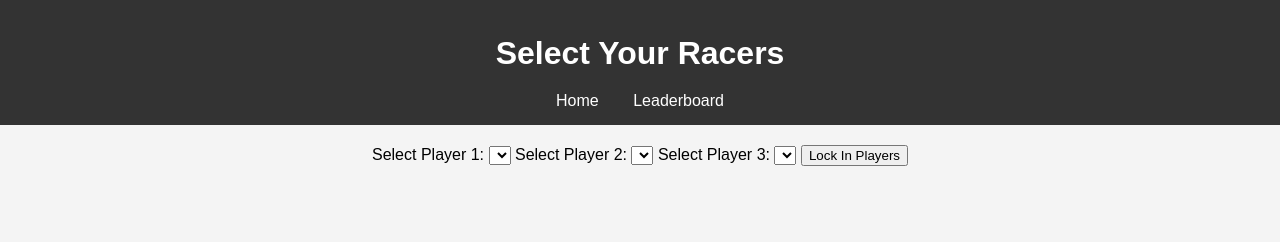
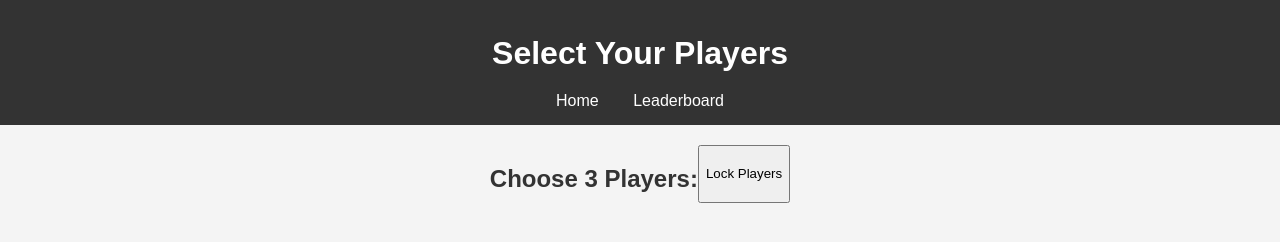
Before and after one commit to ItzPalacity/itzpalacity.github.io, a plain HTML site: page player-selection.html in a window 1280 px wide. Drawn offline with Linux system fonts and the light colour scheme.

Commit message:
Update player-selection.html

```diff
--- a/player-selection.html
+++ b/player-selection.html
@@ -3,32 +3,24 @@
 <head>
     <meta charset="UTF-8">
     <meta name="viewport" content="width=device-width, initial-scale=1.0">
-    <title>Select Players</title>
+    <title>Player Selection</title>
     <link rel="stylesheet" href="styles.css">
+    <script src="player-selection.js" defer></script>
 </head>
 <body>
     <header>
-        <h1>Select Your Racers</h1>
+        <h1>Select Your Players</h1>
         <nav>
             <a href="index.html">Home</a>
             <a href="leaderboard.html">Leaderboard</a>
         </nav>
     </header>
     <main>
-        <form id="player-selection-form">
-            <label for="player1">Select Player 1:</label>
-            <select id="player1" name="player1"></select>
-
-            <label for="player2">Select Player 2:</label>
-            <select id="player2" name="player2"></select>
-
-            <label for="player3">Select Player 3:</label>
-            <select id="player3" name="player3"></select>
-
-            <button type="submit">Lock In Players</button>
-        </form>
+        <h2>Choose 3 Players:</h2>
+        <div id="player-selection-area">
+            <!-- Player selection UI will be dynamically generated here -->
+        </div>
+        <button id="lock-players">Lock Players</button>
     </main>
-
-    <script src="player-selection.js"></script>
 </body>
 </html>
```
